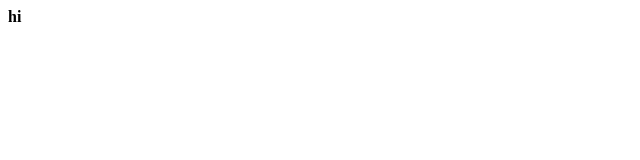
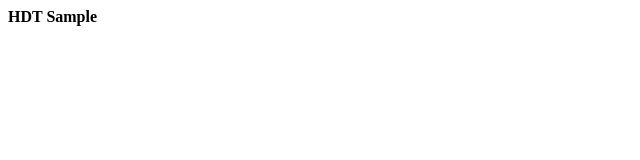
Before and after one commit to gh-adithya/hdt, a plain HTML site: page index.html in a window 1280 px wide. Shown: the whole page, without its empty margins (0-640 px from the left). Drawn offline with Linux system fonts and the light colour scheme.

Commit message:
Update index.html

```diff
--- a/index.html
+++ b/index.html
@@ -3,6 +3,6 @@
 </head>
 <body>
     <b>
-        hi
+        HDT Sample
     </b>
 </body>
```
